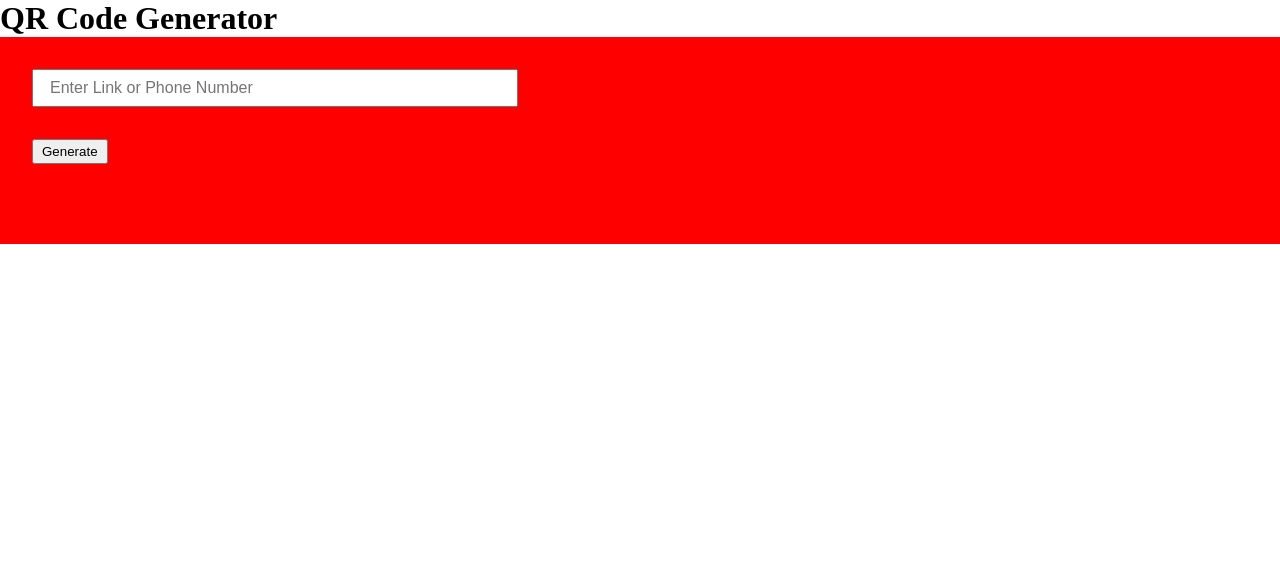
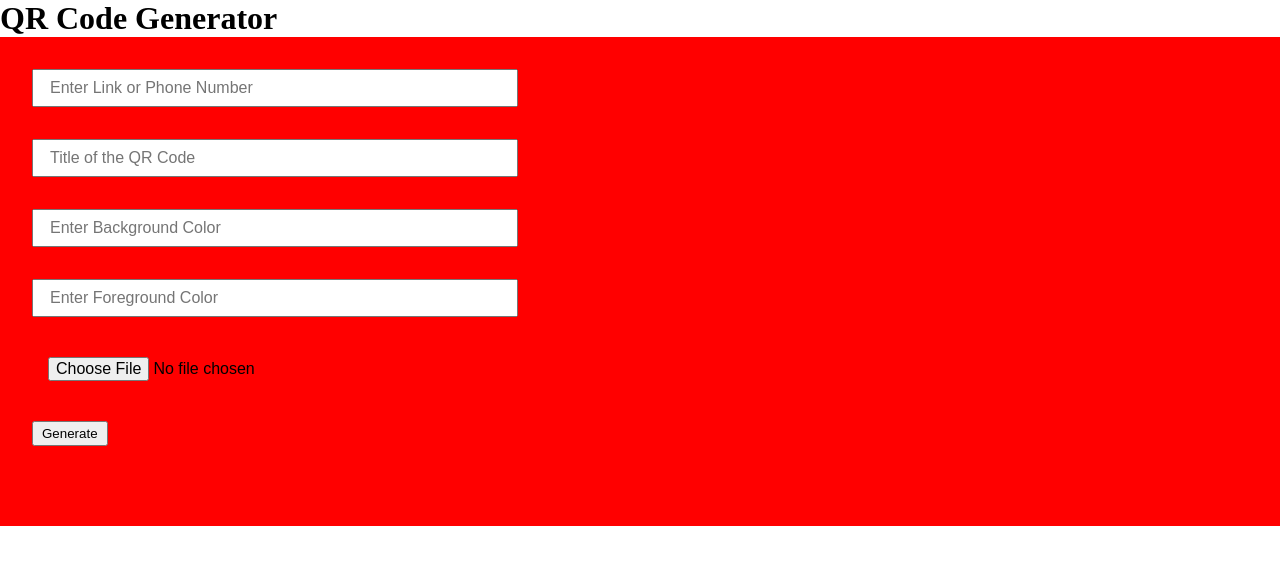
Before and after one commit to Dopetwist/React-QR-Code-generator, a React (Vite) app: page / in a window 1280 px wide. Shown: the top 564 px of the page. Built offline with nearby package versions, Linux system fonts and the light colour scheme.

Commit message:
Add necessary input fields and state hooks

```diff
--- a/src/components/QrCode.jsx
+++ b/src/components/QrCode.jsx
@@ -4,6 +4,9 @@ import { QRCodeSVG } from "qrcode.react";
 function QrCode() {
     const [ inputValue, setInputValue ] = useState("");
     const [ code, setCode ] = useState();
+    const [ titleValue, setTitleValue ] = useState("");
+    const [ bgValue, setBgValue ] = useState("");
+    const [ fgValue, setfgValue ] = useState("");
 
     const handleChange = (e) => {
         setInputValue(e.target.value);
@@ -24,6 +27,14 @@ function QrCode() {
                 placeholder="Enter Link or Phone Number"
                 />
 
+                <input type="text" value="" placeholder="Title of the QR Code" />
+
+                <input type="text" value="" placeholder="Enter Background Color" />
+
+                <input type="text" value="" placeholder="Enter Foreground Color" />
+
+                <input type="file" />
+
                 <button className="btn"
                 onClick={handleClick}
                 >
```
